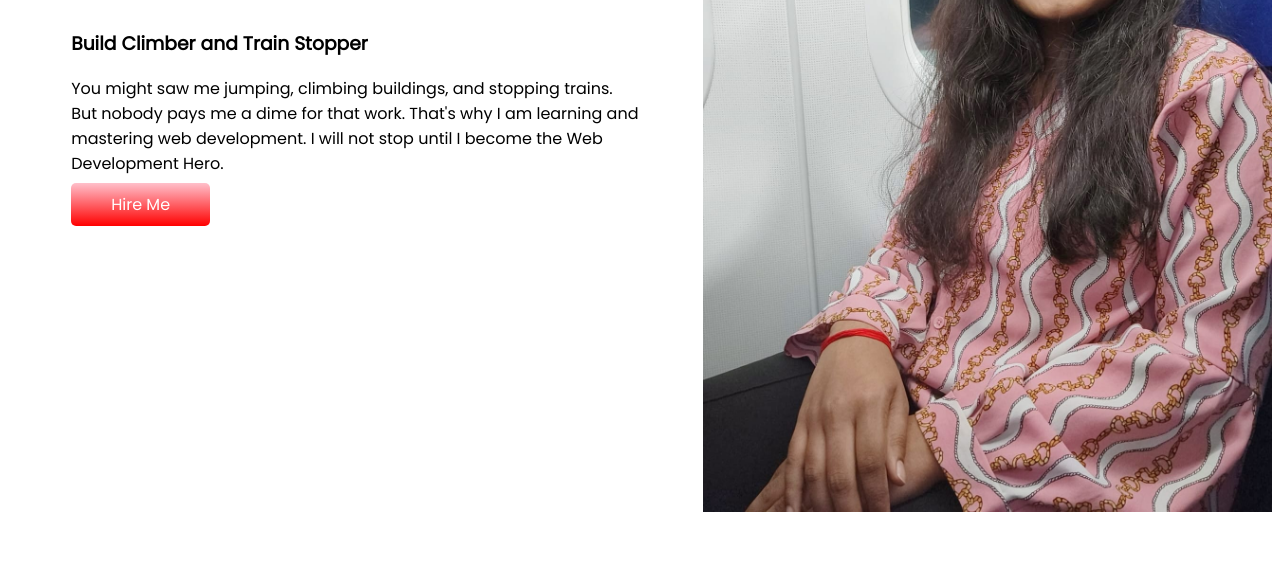
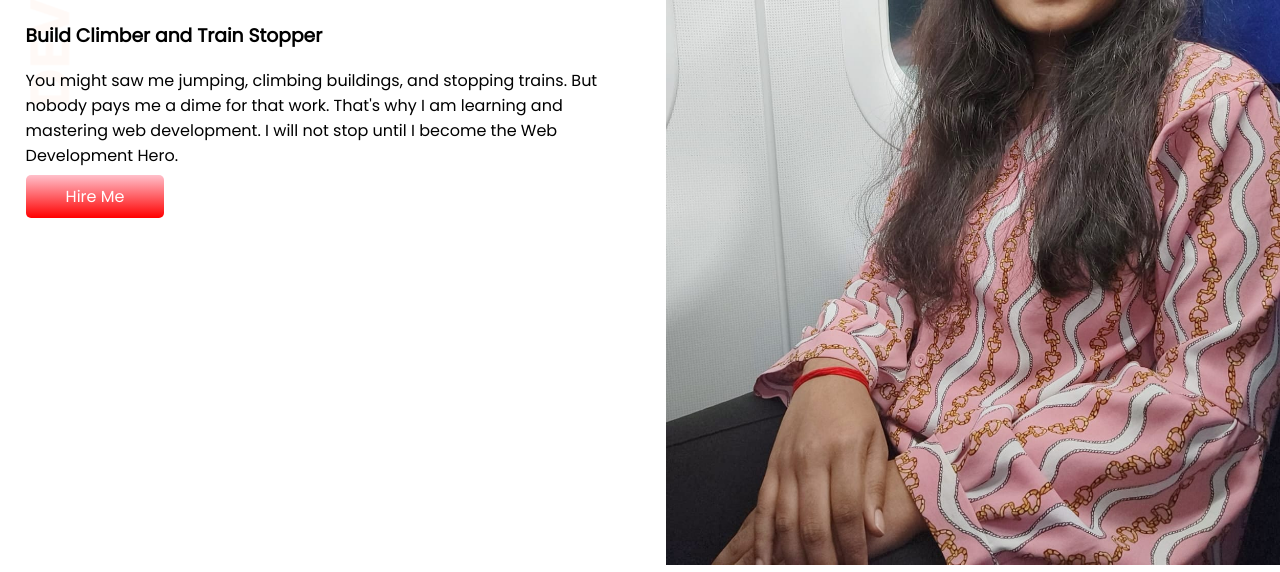
Before and after one commit to shreema01/developer-portfolio, a plain HTML site: page index.html in a window 1280 px wide. Shown: the part 254-826 px from the top of the page. Before the commit the page ends 800 px from the top, so only its background shows below. Drawn offline with Linux system fonts and the light colour scheme.

Commit message:
new commit

```diff
--- a/index.html
+++ b/index.html
@@ -12,7 +12,7 @@
     <link rel="stylesheet" href="style.css">
 </head>
 <body>
-    <section>
+    <section class="top-banner">
 
     <div class="half-width">
         <h1>Welcome To</h1>
--- a/style.css
+++ b/style.css
@@ -1,8 +1,9 @@
 body{
 
         font-family: "Poppins", sans-serif;
-        font-weight: 400;
-        font-style: normal;
+        /* font-weight: 400;
+        font-style: normal; */
+        margin:0px;
 
 }
 h1{
@@ -18,7 +19,7 @@ section{
 }
 .half-width{
     width:50%;
-    padding-left:5%;
+    padding-left:2%;
 
 
 }
@@ -38,3 +39,8 @@ section{
 
 
 }
+.top-banner{
+    background-image:url(pictures/top-banner.png) ;
+    background-repeat: no-repeat;
+
+}
```
Also changed, not shown: pictures/top-banner.png (added).
